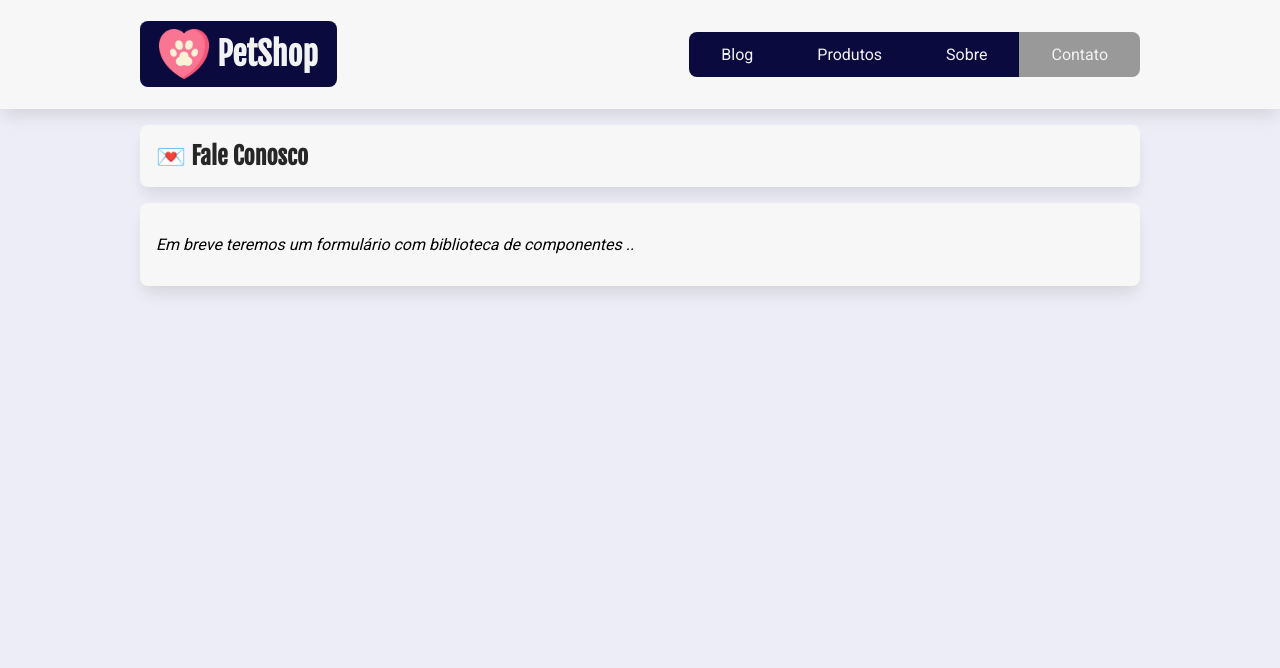
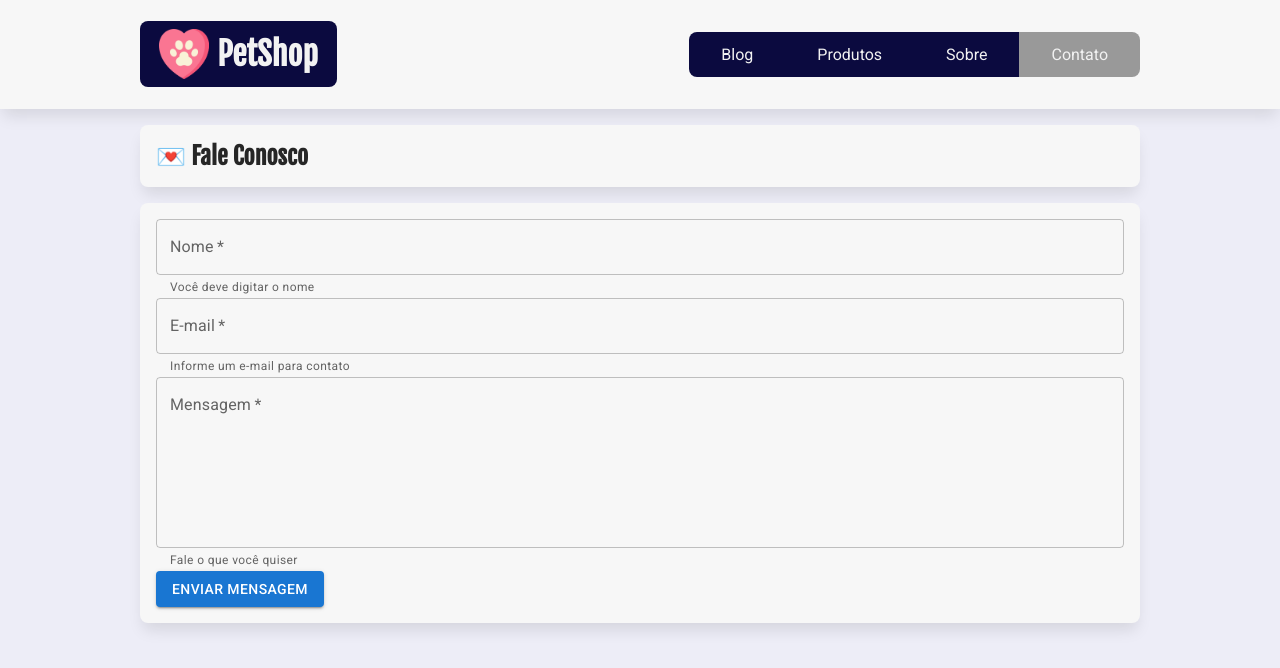
Before and after one commit to msakal/petshop, a React (Create React App) app: page /contato in a window 1280 px wide. Shown: the top 668 px of the page. Built offline with nearby package versions, Linux system fonts and the light colour scheme.

Commit message:
formulário pronto/customizado

```diff
--- a/package.json
+++ b/package.json
@@ -3,6 +3,9 @@
   "version": "0.1.0",
   "private": true,
   "dependencies": {
+    "@emotion/react": "^11.10.5",
+    "@emotion/styled": "^11.10.5",
+    "@mui/material": "^5.10.11",
     "@testing-library/jest-dom": "^5.16.5",
     "@testing-library/react": "^13.4.0",
     "@testing-library/user-event": "^13.5.0",
--- a/public/index.html
+++ b/public/index.html
@@ -8,6 +8,11 @@
     <meta name="description" content="Exemplo de SPA com React" />
     <link rel="apple-touch-icon" href="%PUBLIC_URL%/favicon.png" />
     <link rel="manifest" href="%PUBLIC_URL%/manifest.json" />
+    <link
+      rel="stylesheet"
+      href="https://fonts.googleapis.com/css?family=Roboto:300,400,500,700&display=swap"
+    />
+
     <title>PetShop</title>
   </head>
   <body>
--- a/src/pages/Contato/Contato.jsx
+++ b/src/pages/Contato/Contato.jsx
@@ -1,3 +1,4 @@
+import { Button, TextField } from "@mui/material";
 import Caixa from "../../components/Caixa/Caixa";
 import estilos from "./Contato.module.css";
 
@@ -6,9 +7,47 @@
     <section>
       <h2 className={estilos.titulo_secao}>Fale Conosco</h2>
       <Caixa>
-        <p>
-          <i>Em breve teremos um formulário com biblioteca de componentes ..</i>
-        </p>
+        <form method="post">
+          <div>
+            <TextField
+              label="Nome"
+              variant="outlined"
+              fullWidth
+              required
+              helperText="Você deve digitar o nome"
+            />
+          </div>
+
+          <div>
+            <TextField
+              type="email"
+              label="E-mail"
+              variant="outlined"
+              fullWidth
+              required
+              helperText="Informe um e-mail para contato"
+            />
+          </div>
+
+          <div>
+            <TextField
+              type="text"
+              label="Mensagem"
+              variant="outlined"
+              fullWidth
+              required
+              helperText="Fale o que você quiser"
+              multiline
+              rows={6}
+            />
+          </div>
+
+          <div>
+            <Button type="submit" variant="contained">
+              Enviar mensagem
+            </Button>
+          </div>
+        </form>
       </Caixa>
     </section>
   );
```
Also changed, not shown: 2 other files (tests, documents, lock files or other folders). Lines whose indentation alone changed are shown as unchanged.
